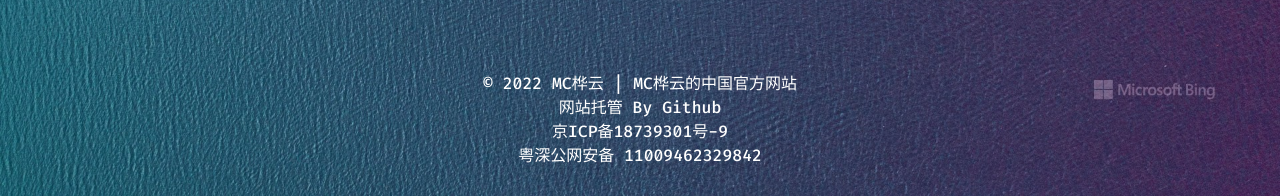
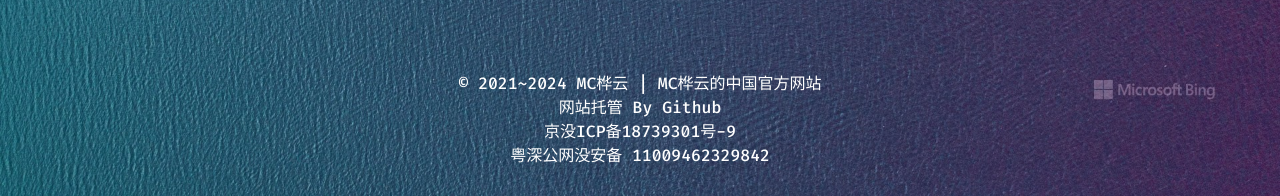
Before and after one commit to MCHuaYun/WebSite, a plain HTML site: page CN/acg/JS.html in a window 1280 px wide. Shown: the part 604-800 px from the top of the page. Drawn offline with Linux system fonts and the light colour scheme.

Commit message:
Update JS.html

```diff
--- a/CN/acg/JS.html
+++ b/CN/acg/JS.html
@@ -40,9 +40,9 @@
             </div>
         </div>
         <div id="footer">
-        <p>© 2022 MC桦云 | <a href="http://mchuayun.vercel.app/CN/index.html"target="_blank"class="default-entry">MC桦云的中国官方网站</a></p>
+        <p>© 2021~2024 MC桦云 | <a href="http://mchuayun.vercel.app/CN/index.html"target="_blank"class="default-entry">MC桦云的中国官方网站</a></p>
         <p>网站托管 By <a href="https://www.github.com"target="_blank"class="default-entry">Github</a></p>
-	<p> <a href="https://beian.miit.gov.cn/#/Integrated/index"target="_blank"class="default-entry">京ICP备18739301号-9</a></p>
-        <p> <a href="http://www.beian.gov.cn/portal/index?token=5c20ea66-8c1b-49f4-b472-44c354b1528a"target="_blank"class="default-entry">粤深公网安备  11009462329842</a></p>
+	<p> <a href="https://beian.miit.gov.cn/#/Integrated/index"target="_blank"class="default-entry">京没ICP备18739301号-9</a></p>
+        <p> <a href="http://www.beian.gov.cn/portal/index?token=5c20ea66-8c1b-49f4-b472-44c354b1528a"target="_blank"class="default-entry">粤深公网没安备  11009462329842</a></p>
     </div>
 </body>
```
